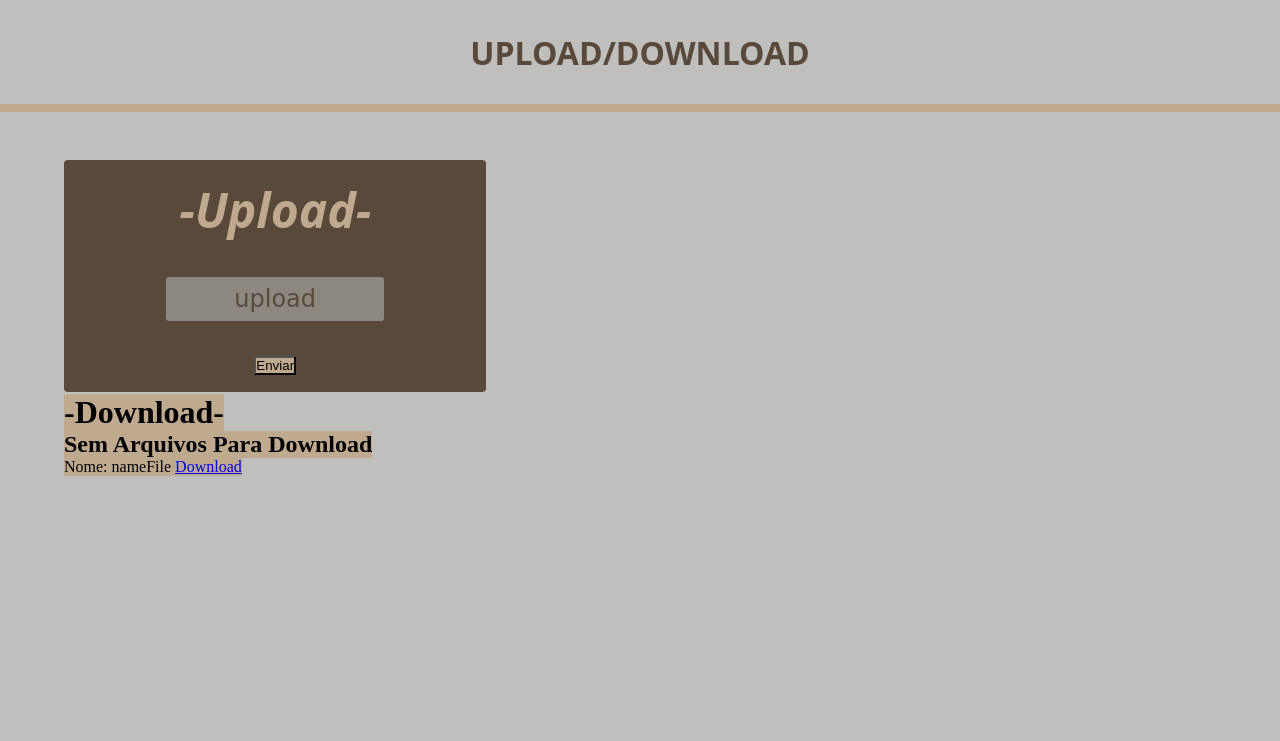
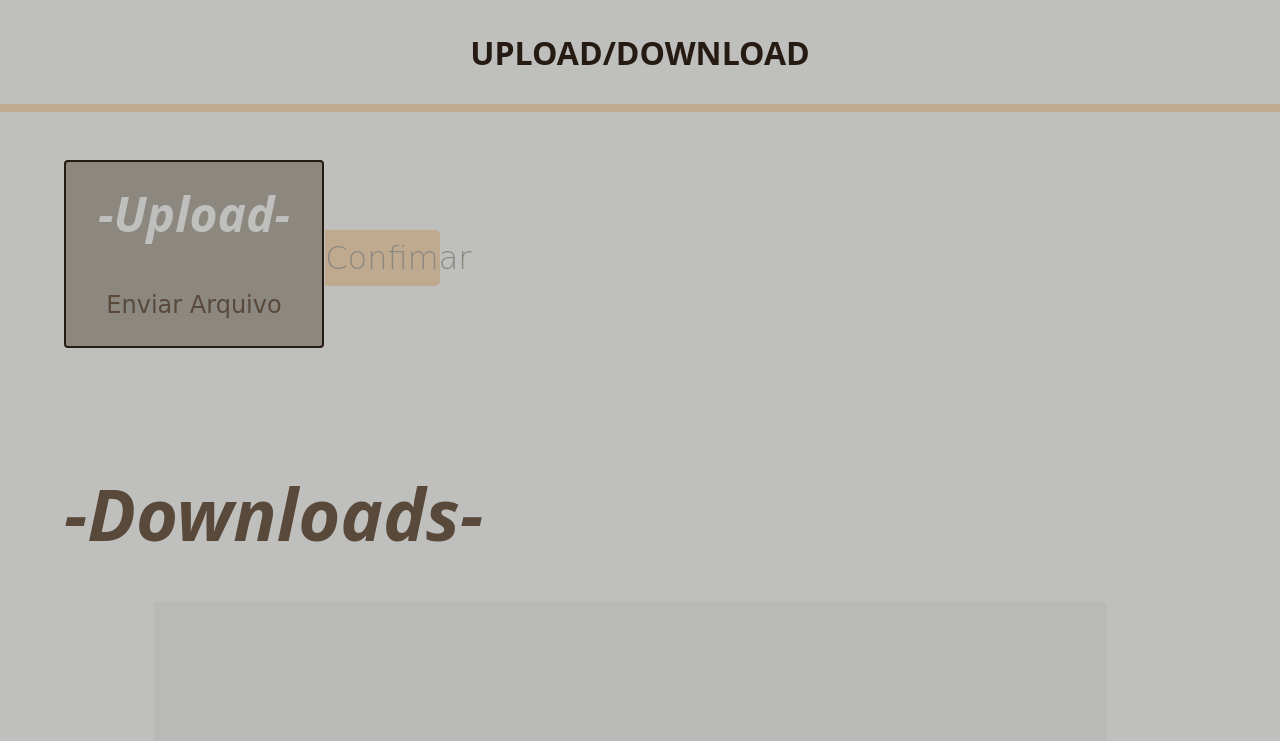
Before and after one commit to murilouwu/ATV_bdDowload, a PHP site: page /home.php in a window 1280 px wide. Shown: the top 741 px of the page. Before the commit the page ends 476 px from the top, so only its background shows below. Run offline with PHP 8.4, Linux system fonts and the light colour scheme; data that the repository does not hold is empty.

Commit message:
Add files via upload

```diff
--- a/config.php
+++ b/config.php
@@ -7,7 +7,7 @@ $db = array(
             'nm'=>'db_file'
         );
 
-//$conn = mysqli_connect($db['host'], $db['user'], $db['pass'], $db['nm']) or die ('Sem Conecção ao database');
+$conn = mysqli_connect($db['host'], $db['user'], $db['pass'], $db['nm']) or die ('Sem Conecção ao database');
 
 function mensage($txt){
     echo '<script>alert("'.$txt.'");</script>';
--- a/css/home.css
+++ b/css/home.css
@@ -4,7 +4,7 @@ body{
 	background-color: var(--corA);
 }
 	header{
-		background-color: var(--corA);
+		background-color: var(--Invisible);
 		width: 100vw;
 		height: 13vh;
 		border-bottom: 1vh solid var(--corC);
@@ -14,13 +14,13 @@ body{
 		margin-bottom: 6vh;
 	}
 		header p{
-			color: var(--corE);
+			color: var(--corD);
 			font-weight: bold;
 			font-size: 4vh;
 			font-family: system-ui;
 		}
 	main{
-		background-color: var(--corA);
+		background-color: var(--Invisible);
 		width: 90vw;
 		display: flex;
 		flex-direction: column;
@@ -28,17 +28,18 @@ body{
 		align-items: flex-start;
 	}
 		main form{
-			background-color: var(--corE);
-			width: 33vw;
-			height: 29vh;
+			background-color: var(--corB);
+			width: 20vw;
+			height: 23vh;
 			justify-content: space-around;
 			align-items: center;
 			display: flex;
 			flex-direction: column;
 			border-radius: 4px;
+			border: 0.2vw solid var(--corD);
 		}
 			form h1{
-				color: var(--corC);
+				color: var(--corA);
 				font-family: system-ui;
 				font-size: 6vh;
 				font-style: italic;
@@ -59,6 +60,7 @@ body{
 					width: 18vw;
 					background-color: var(--corA);
 					font-weight: 600;
+					cursor: pointer;
 				}
 			form input{
 				background-color: var(--corC);
@@ -71,31 +73,104 @@ body{
 				}
 			form button{
 				background-color: var(--corC);
+				width: 9vw;
+				height: 7vh;
+				position: absolute;
+				margin-top: 1vh;
+				margin-left: 29.5vw;
+				border: none;
+				border-radius: 0px 5px 5px 0px;
+				font-size: 4vh;
+				font-family: cursive;
+				font-weight: 100;
+				color: var(--corB);
 			}
 				form button:hover{
 					background-color: var(--corC);
+					border: 2px solid var(--corD);
+					width: 11vw;
+					color: var(--corD);
+					margin-left: 31vw;
+					cursor: pointer;
 				}
 				form button:active{
 					background-color: var(--corC);
+					width: 7vw;
+					margin-left: 27.5vw;
 				}
 		hr{
-			background-color: var(--corC);
+			background-color: var(--corA);
+			margin-top: 7vh;
+			border: none;
+			margin-bottom: 7vh;
+			width: 68vw;
+			height: 0.5vh;
+			border-radius: 2px;
+			margin-left: 9vw;
 		}
 		.dow{
-			background-color: var(--corC);
+			color: var(--corE);
+			font-style: italic;
+			font-family: system-ui;
+			font-size: 9vh;
+			margin-bottom: 2vh;
+			font-weight: bold;
 		}
 		h2{
-			background-color: var(--corC);
+			color: var(--corA);
+			font-size: 4vh;
+			font-weight: 900;
 		}
 		.files{
-			background-color: var(--corC);
+			background-color: rgb(163 163 163 / 23%);
+			width: 72vw;
+			padding: 2vh;
+			margin-top: 3vh;
+			display: flex;
+			flex-flow: wrap;
+			border-radius: 4px;
+			overflow-y: overlay;
+			height: 82vh;
+			margin-left: 7vw;
+			margin-bottom: 6vh;
 		}
+			.files .file{
+				background-color: var(--Invisible);
+				width: 13vw;
+				height: 23vh;
+				border-radius: 8px;
+				display: flex;
+				flex-direction: column;
+				justify-content: space-around;
+				align-items: center;
+				border: 2px solid var(--corB);
+				margin-right: 1vw;
+				color: var(--corD);
+				font-weight: bold;
+				font-family: system-ui;
+				font-size: 3vh;
+				margin-bottom: 2vh;
+			}
 			.files a{
-				background-color: var(--corC);
+				background-color: var(--corB);
+				width: 9vw;
+				text-align: center;
+				text-decoration: none;
+				padding: 0.5vh 0vw 0.5vh 0vw;
+				color: var(--corA);
+				border-radius: 6px;
+				font-size: 3vh;
+				font-family: cursive;
+				font-weight: bold;
 			}
 				.files a:hover{
-					background-color: var(--corC);
+					background-color: var(--corA);
+					cursor: pointer;
+					color: var(--corB);
+					width: 11vw;
 				}
 				.files a:active{
-					background-color: var(--corC);
+					background-color: var(--corE);
+					width: 7vw;
+					color: var(--corB);
 				}
--- a/home.php
+++ b/home.php
@@ -17,19 +17,14 @@
     <main>
         <form method="POST" enctype="multipart/form-data">
             <h1>-Upload-</h1>
-            <label for="file">upload</label>
+            <label for="file">Enviar Arquivo</label>
             <input type="file" name="file" id="file">
-            <button name="upload">Enviar</button>
+            <button name="upload">Confimar</button>
         </form>
         <hr>
-        <h1 class="dow">-Download-</h1>
-        <h2>Sem Arquivos Para Download</h2>
-        <div class="files">
-            Nome: nameFile
-            <a href="#" download>Download</a>
-        </div>
+        <h1 class="dow">-Downloads-</h1>
         <?php
-            /*$query = 'SELECT * FROM tb_file';
+            $query = 'SELECT * FROM tb_file';
             $res = $GLOBALS['conn']->query($query);
 
             if($res){
@@ -37,15 +32,16 @@
                 foreach($res as $row){
                     $urlNm = ''; //link do site já que é o localhost no momento não é necessário
                     echo '
-                        Nome: '.$row['nm_file'].'
-                        <a href="'.$urlNm.'FilesSave/'.$row['nm_file'].'" download>Download</a>
+                        <div class"file">
+                            '.$row['nm_file'].'
+                            <a href="'.$urlNm.'FilesSave/'.$row['nm_file'].'" download>Download</a>
+                        </div>
                    ';
                 }
                 echo '</div>';
             }else{
                 echo '<h2>Sem Arquivos Para Download</h2>';
             }
-            */
         ?>
     </main>
 </body>
```
